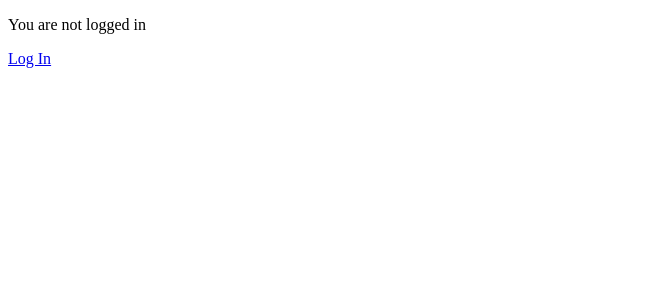
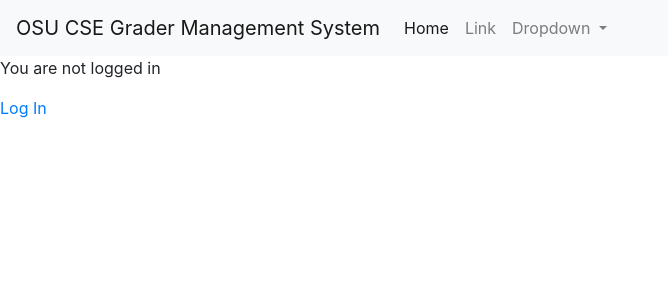
Before and after one commit to Sam-Dominguez/OSU_CSE_GMS, a Django app: page / in a window 1280 px wide. Shown: the top 300 px of the page, without its empty margins (0-668 px from the left). Run offline with Django 4.2, Linux system fonts and the light colour scheme; some libraries are stand-ins or nearby versions.

Commit message:
added bootstrap4 to project, added navbar

```diff
--- a/OSU_CSE_GMS/settings.py
+++ b/OSU_CSE_GMS/settings.py
@@ -38,6 +38,7 @@ INSTALLED_APPS = [
     'django.contrib.messages',
     'django.contrib.staticfiles',
     'OSU_CSE_GMS',
+    'bootstrap4',
 ]
 
 MIDDLEWARE = [
--- a/OSU_CSE_GMS/templates/base.html
+++ b/OSU_CSE_GMS/templates/base.html
@@ -3,10 +3,14 @@
 
 <head>
   <meta charset="utf-8">
-  <title>{% block title %}Django Auth Tutorial{% endblock %}</title>
+  <title>{% block title %}OSU CSE GMS{% endblock %}</title>
+  {% load bootstrap4 %}
+  {% bootstrap_css %}
+  {% bootstrap_javascript jquery='full' %}
 </head>
 
 <body>
+    {% include 'navbar.html' %}
   <main>
     {% block content %}
     {% endblock %}
--- /dev/null
+++ b/OSU_CSE_GMS/templates/navbar.html
@@ -0,0 +1,30 @@
+<nav class="navbar navbar-expand-lg navbar-light bg-light">
+    <a class="navbar-brand" href="/">OSU CSE Grader Management System</a>
+    <button class="navbar-toggler" type="button" data-toggle="collapse" data-target="#navbarSupportedContent"
+        aria-controls="navbarSupportedContent" aria-expanded="false" aria-label="Toggle navigation">
+        <span class="navbar-toggler-icon"></span>
+    </button>
+
+    <div class="collapse navbar-collapse" id="navbarSupportedContent">
+        <ul class="navbar-nav mr-auto">
+            <li class="nav-item active">
+                <a class="nav-link" href="/">Home<span class="sr-only">(current)</span></a>
+            </li>
+            <li class="nav-item">
+                <a class="nav-link" href="#">Link</a>
+            </li>
+            <li class="nav-item dropdown">
+                <a class="nav-link dropdown-toggle" href="#" id="navbarDropdown" role="button" data-toggle="dropdown"
+                    aria-haspopup="true" aria-expanded="false">
+                    Dropdown
+                </a>
+                <div class="dropdown-menu" aria-labelledby="navbarDropdown">
+                    <a class="dropdown-item" href="#">Action</a>
+                    <a class="dropdown-item" href="#">Another action</a>
+                    <div class="dropdown-divider"></div>
+                    <a class="dropdown-item" href="#">Something else here</a>
+                </div>
+            </li>
+        </ul>
+    </div>
+</nav>
```
Also changed, not shown: OSUCSEGraderManagementSystem.db.
